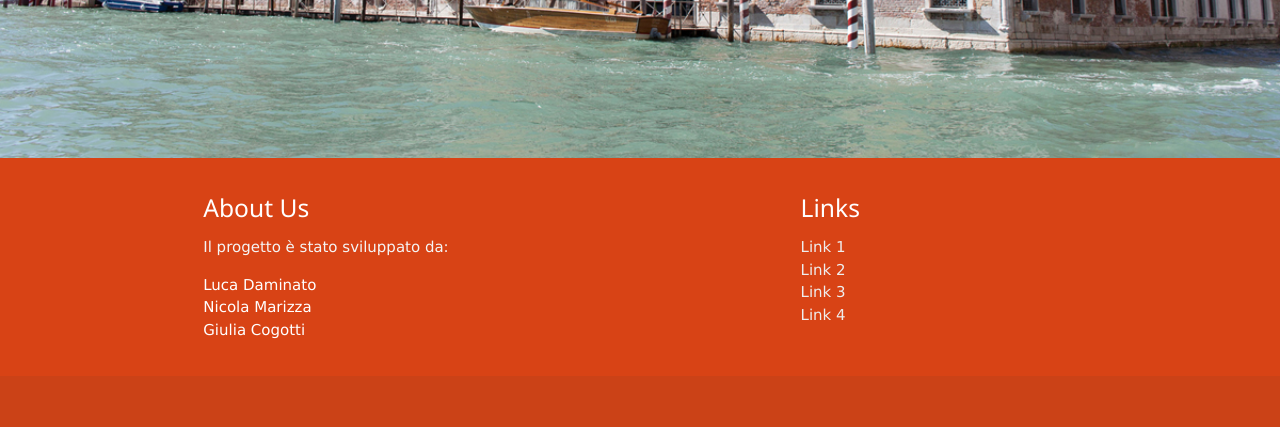
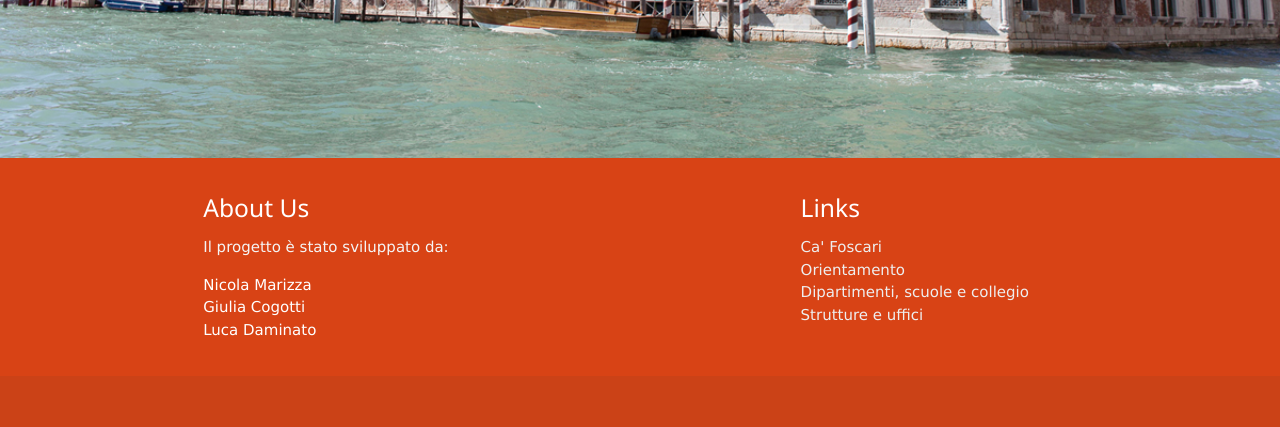
Before and after one commit to nicolamarizza/DbProject, a Flask app: page /home in a window 1280 px wide. Shown: the part 801-1228 px from the top of the page. Run offline with Flask 2, Linux system fonts and the light colour scheme; parts of the project's set-up code (start-up, migrations or seed data) failed here and were passed over; some libraries are stand-ins or nearby versions.

Commit message:
Footer links

```diff
--- a/app/templates/base.html
+++ b/app/templates/base.html
@@ -67,18 +67,18 @@
 						Il progetto è stato sviluppato da:
 					</p>
 					<ul>
-						<li>Luca Daminato</li>
 						<li>Nicola Marizza</li>
 						<li>Giulia Cogotti</li>
+						<li>Luca Daminato</li>
 					</ul>
 				</div>
 				<div class="col l4 offset-l2 s12">
 					<h5 class="white-text">Links</h5>
 					<ul>
-						<li><a class="grey-text text-lighten-3" href="#!">Link 1</a></li>
-						<li><a class="grey-text text-lighten-3" href="#!">Link 2</a></li>
-						<li><a class="grey-text text-lighten-3" href="#!">Link 3</a></li>
-						<li><a class="grey-text text-lighten-3" href="#!">Link 4</a></li>
+						<li><a class="grey-text text-lighten-3" href="https://www.unive.it">Ca' Foscari</a></li>
+						<li><a class="grey-text text-lighten-3" href="https://www.unive.it/pag/8034">Orientamento</a></li>
+						<li><a class="grey-text text-lighten-3" href="https://www.unive.it/dipartimentiscuolecollegio">Dipartimenti, scuole e collegio</a></li>
+						<li><a class="grey-text text-lighten-3" href="https://www.unive.it/pag/11308">Strutture e uffici</a></li>
 					</ul>
 				</div>
 			</div>
```
